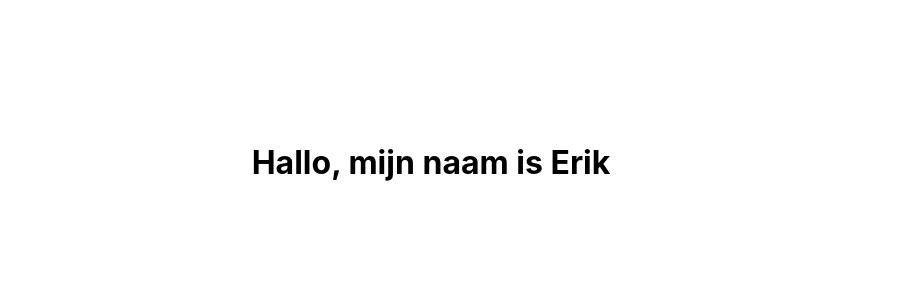
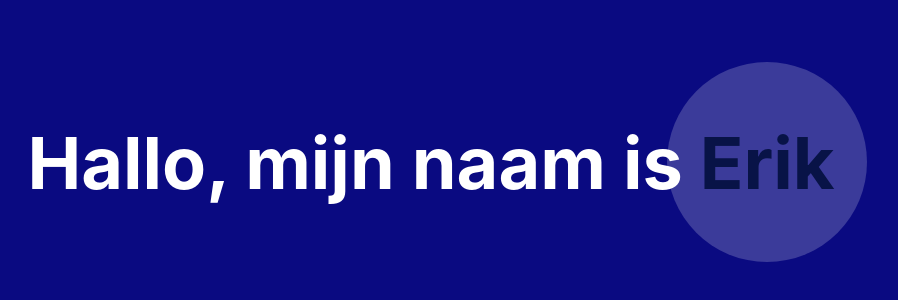
Before and after one commit to GeneralOrange/orange-developer, a Next.js app: page / in a window 1280 px wide. Shown: the part 238-538 px from the top of the page, without its empty margins (209-1107 px from the left). Built offline with nearby package versions, Linux system fonts and the light colour scheme.

Commit message:
Did some styling

```diff
--- a/pages/index.js
+++ b/pages/index.js
@@ -1,21 +1,21 @@
 
 import Head from 'next/head'
-import { Container, Heading, Center, Text } from '@chakra-ui/react'
+import { Container, Heading, Center } from '@chakra-ui/react'
+import styles from '../styles/Home.module.scss'
 import Cube from '../components/Cube.js'
 
 export default function Home() {
   return (
-    <div>
+    <div className={styles.Home}>
       <Head>
         <title>Orange Developer | Portfolio</title>
         <meta name="description" content="Generated by create next app" />
         <link rel="icon" href="/favicon.ico" />
       </Head>
 
-      {/* <Cube /> */}
       <Container>
         <Center h='100vh'>
-          <Heading as='h1' size='4x1'>Hallo, mijn naam is Erik</Heading>
+          <Heading as='h1' size='4x1' fontSize='72' className={styles.Home__title}>Hallo, mijn naam is <span>Erik</span></Heading>
         </Center>
       </Container>
     </div>
--- a/styles/Home.module.scss
+++ b/styles/Home.module.scss
@@ -1,116 +1,27 @@
-.container {
-  padding: 0 2rem;
-}
+.Home {
+  background-color: rgb(10, 10, 129);
 
-.main {
-  min-height: 100vh;
-  padding: 4rem 0;
-  flex: 1;
-  display: flex;
-  flex-direction: column;
-  justify-content: center;
-  align-items: center;
-}
+  &__title {
+    color: white;
 
-.footer {
-  display: flex;
-  flex: 1;
-  padding: 2rem 0;
-  border-top: 1px solid #eaeaea;
-  justify-content: center;
-  align-items: center;
-}
+    span {
+      position: relative;
+      color: rgb(8, 19, 71);
+      cursor: pointer;
+      z-index: 1;
 
-.footer a {
-  display: flex;
-  justify-content: center;
-  align-items: center;
-  flex-grow: 1;
-}
-
-.title a {
-  color: #0070f3;
-  text-decoration: none;
-}
-
-.title a:hover,
-.title a:focus,
-.title a:active {
-  text-decoration: underline;
-}
-
-.title {
-  margin: 0;
-  line-height: 1.15;
-  font-size: 4rem;
-}
-
-.title,
-.description {
-  text-align: center;
-}
-
-.description {
-  margin: 4rem 0;
-  line-height: 1.5;
-  font-size: 1.5rem;
-}
-
-.code {
-  background: #fafafa;
-  border-radius: 5px;
-  padding: 0.75rem;
-  font-size: 1.1rem;
-  font-family: Menlo, Monaco, Lucida Console, Liberation Mono, DejaVu Sans Mono,
-    Bitstream Vera Sans Mono, Courier New, monospace;
-}
-
-.grid {
-  display: flex;
-  align-items: center;
-  justify-content: center;
-  flex-wrap: wrap;
-  max-width: 800px;
-}
-
-.card {
-  margin: 1rem;
-  padding: 1.5rem;
-  text-align: left;
-  color: inherit;
-  text-decoration: none;
-  border: 1px solid #eaeaea;
-  border-radius: 10px;
-  transition: color 0.15s ease, border-color 0.15s ease;
-  max-width: 300px;
-}
-
-.card:hover,
-.card:focus,
-.card:active {
-  color: #0070f3;
-  border-color: #0070f3;
-}
-
-.card h2 {
-  margin: 0 0 1rem 0;
-  font-size: 1.5rem;
-}
-
-.card p {
-  margin: 0;
-  font-size: 1.25rem;
-  line-height: 1.5;
-}
-
-.logo {
-  height: 1em;
-  margin-left: 0.5rem;
-}
-
-@media (max-width: 600px) {
-  .grid {
-    width: 100%;
-    flex-direction: column;
+      &::before {
+        content: '';
+        z-index: -1;
+        position: absolute;
+        bottom: 50%;
+        left: 50%;
+        width: 200px;
+        height: 200px;
+        border-radius: 50%;
+        transform: translate(-50%, 50%);
+        background-color: rgba(255, 255 , 255, .2);
+      }
+    }
   }
 }
```
